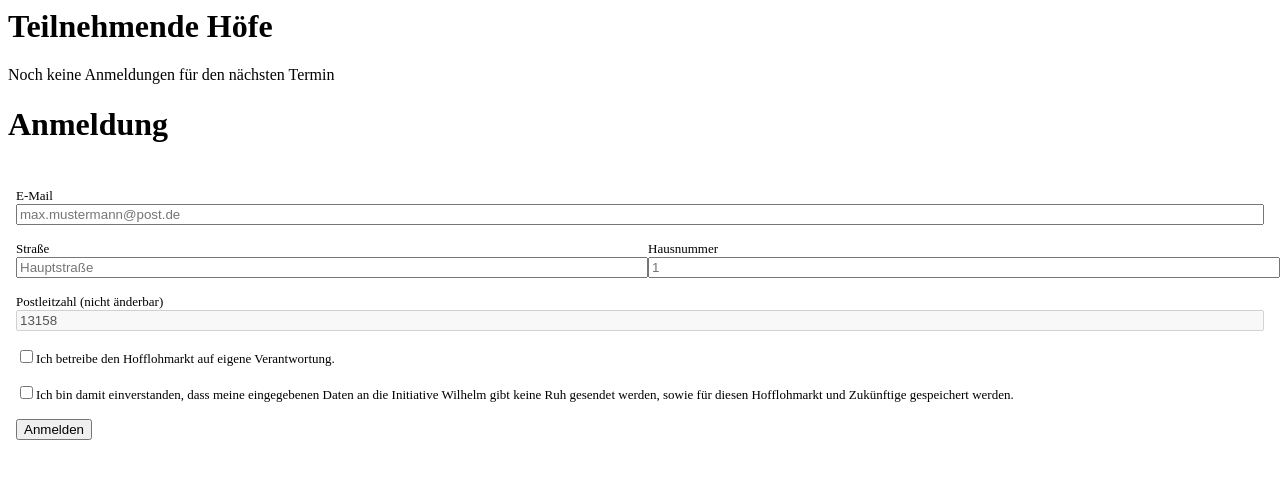
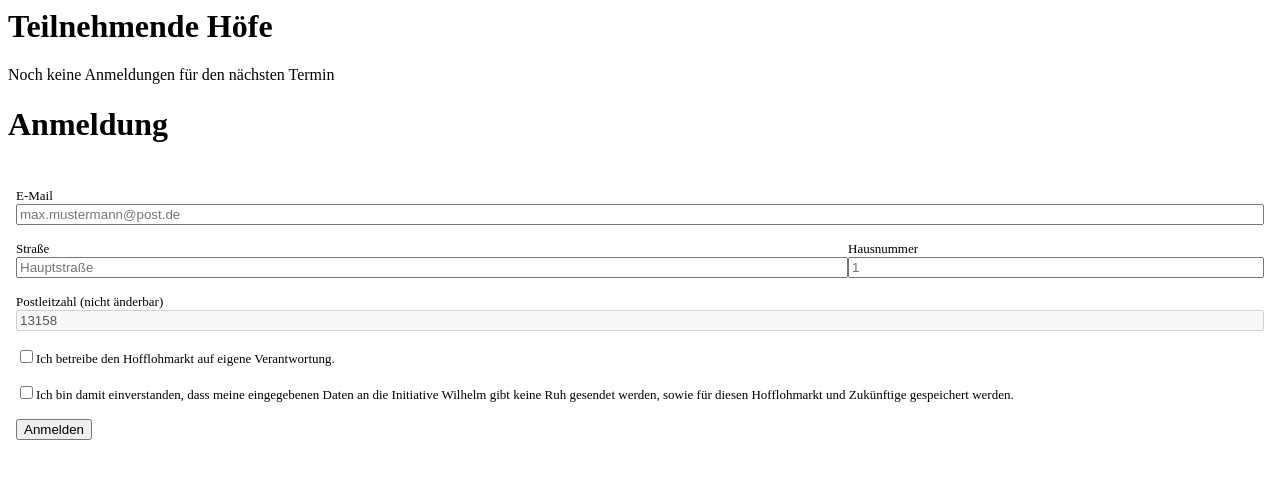
Before and after one commit to wilhelmstinkts/Hofflohmarktanmeldung, a PHP site: page / in a window 1280 px wide. Shown: the top 479 px of the page. Run offline with PHP 8.4, Linux system fonts and the light colour scheme; data that the repository does not hold is empty.

Commit message:
Wrappe Hausnummer Input auf kleinen Screens

```diff
--- a/source/index.php
+++ b/source/index.php
@@ -50,12 +50,12 @@ $anmeldungen = $teilnahmeRepository->getAnmeldungenFuerTermin(1);
             <label for="email">E-Mail</label>
             <input required id="email" type="email" name="email" placeholder="max.mustermann@post.de" />
         </div>
-        <div class="horizontal full-width">
-            <div class="stack full-width">
+        <div class="horizontal">
+            <div class="stack" style="flex:2;">
                 <label for="strasse">Straße</label>
                 <input required minlength="5" type="text" id="strasse" name="strasse" placeholder="Hauptstraße" />
             </div>
-            <div class="stack full-width">
+            <div class="stack" style="flex:1;">
                 <label for="hausnummer">Hausnummer</label>
                 <input required minlength="1" type="text" id="hausnummer" name="hausnummer" placeholder="1" />
             </div>
--- a/source/style/style.css
+++ b/source/style/style.css
@@ -6,10 +6,8 @@
 .horizontal {
     display: flex;
     flex-direction: row;
-}
-
-.full-width {
-    width: 100%;
+    flex-wrap: wrap;
+    justify-content: space-between;
 }
 
 form > div {
```
